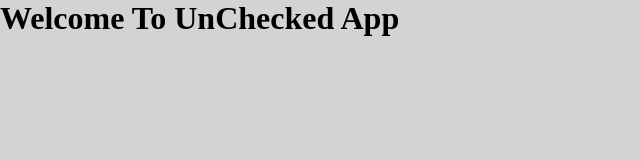
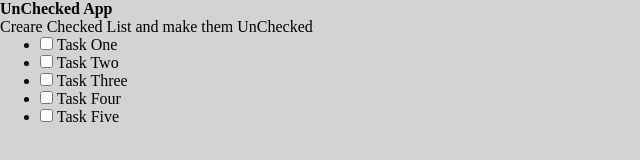
Before and after one commit to yugeshpalvai21/frontend_applications, a website: page UnChecked/index.html in a window 1280 px wide. Shown: the whole page, without its empty margins (0-640 px from the left). Drawn offline with Linux system fonts and the light colour scheme.

Commit message:
UnChecked App - adds html elementes

```diff
--- a/UnChecked/index.html
+++ b/UnChecked/index.html
@@ -8,7 +8,36 @@
     <link rel="stylesheet" href="css/styles.css">
 </head>
 <body>
-    <h1>Welcome To UnChecked App</h1>
+    <div id="wrapper">
+        <div id="header">
+            <h4>UnChecked App</h4>
+            <p>Creare Checked List and make them UnChecked</p>
+        </div>
+        <div id="list">
+            <ul>
+                <li>
+                    <input type="checkbox" name="" id="">
+                    <label for="">Task One</label>
+                </li>
+                <li>
+                    <input type="checkbox" name="" id="">
+                    <label for="">Task Two</label>
+                </li>
+                <li>
+                    <input type="checkbox" name="" id="">
+                    <label for="">Task Three</label>
+                </li>
+                <li>
+                    <input type="checkbox" name="" id="">
+                    <label for="">Task Four</label>
+                </li>
+                <li>
+                    <input type="checkbox" name="" id="">
+                    <label for="">Task Five</label>
+                </li>
+            </ul>
+        </div>
+    </div>
     <script src="js/app.js"></script>
 </body>
 </html>
```
